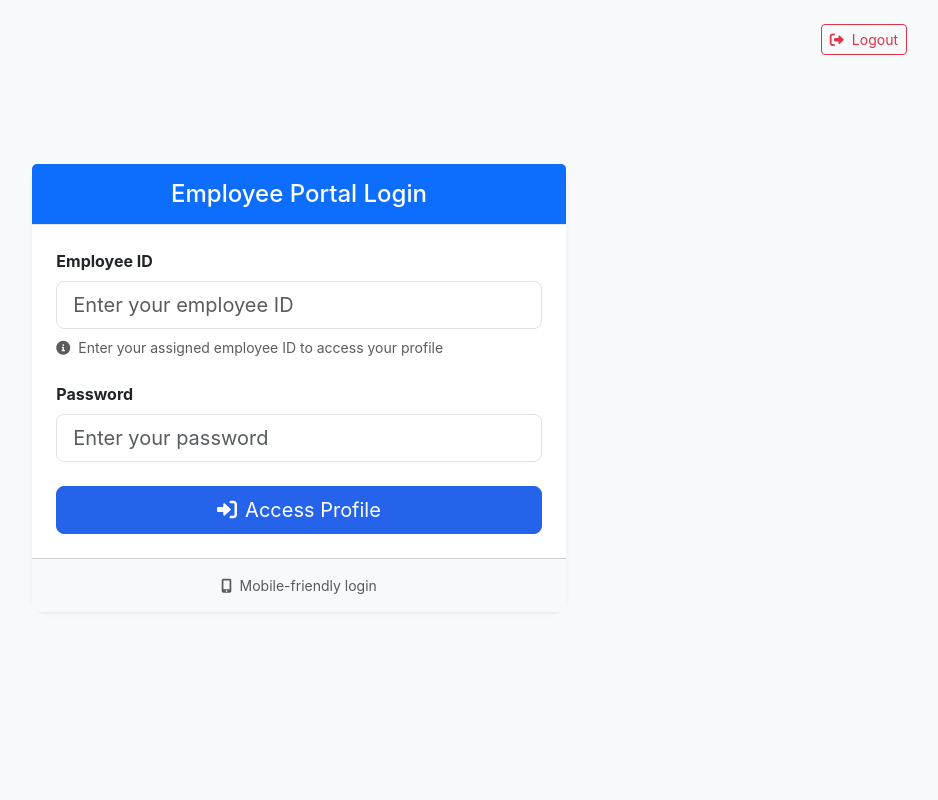
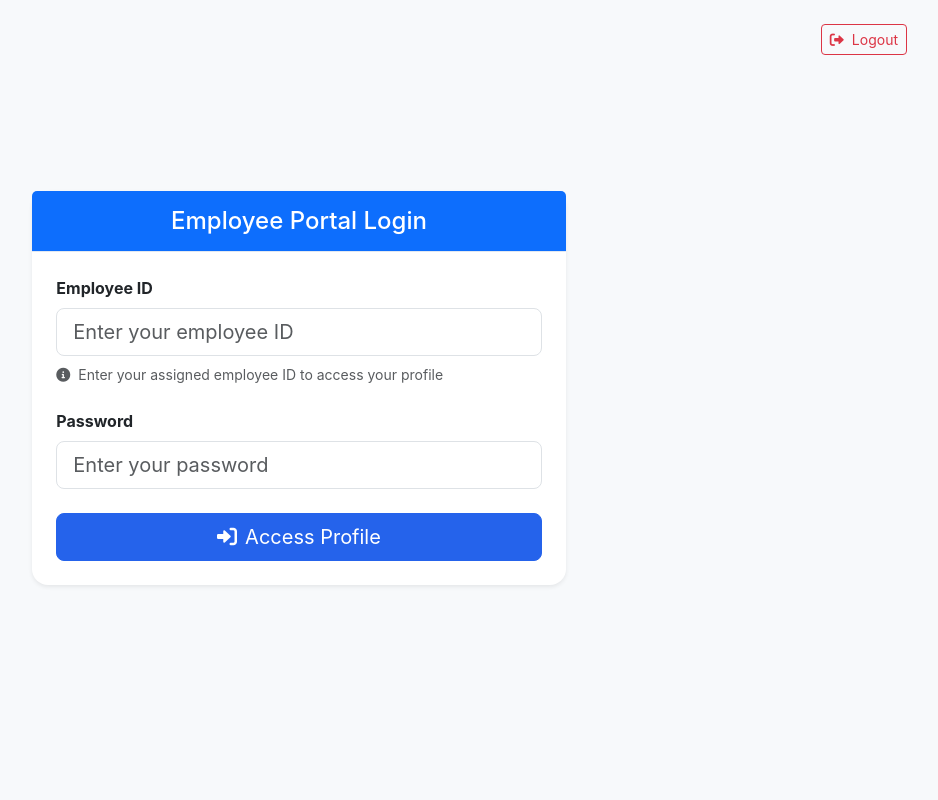
Before and after one commit to gangeshwar01/Python-Developer-Employee-Verification-Portal, a Django app: page / in a window 1280 px wide. Shown: the whole page, without its empty margins (341-1279 px from the left). Run offline with Django 5.2, Linux system fonts and the light colour scheme.

Commit message:
chore: push latest changes to employee login.html

```diff
--- a/templates/employee_portal/login.html
+++ b/templates/employee_portal/login.html
@@ -43,12 +43,7 @@
                         </div>
                     </form>
                 </div>
-                <div class="card-footer bg-light py-3">
-                    <p class="text-center text-muted mb-0 small">
-                        <i class="fas fa-mobile-alt me-1"></i>
-                        Mobile-friendly login
-                    </p>
-                </div>
+
             </div>
         </div>
     </div>
```
